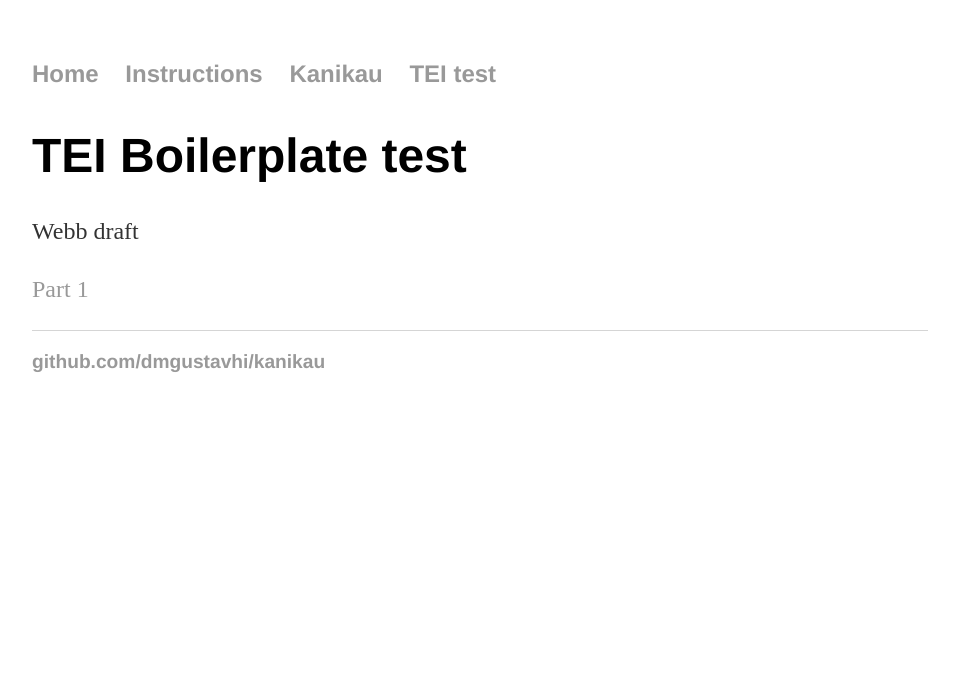
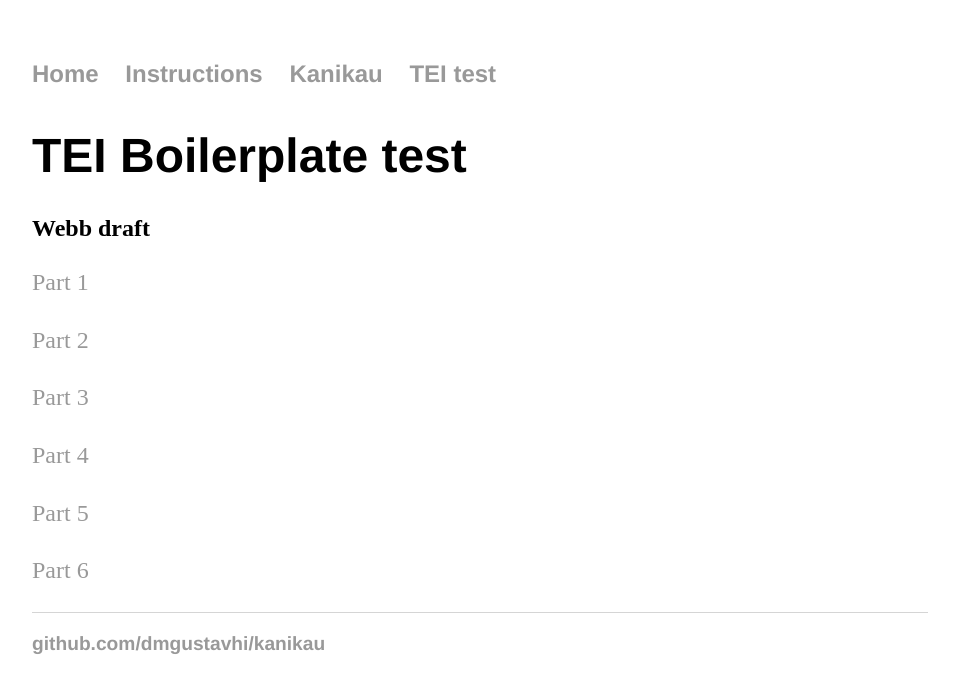
Before and after one commit to dmgustavhi/dmgustavhi.github.io, a Jekyll site: the page built from tei/index.html, in a window 1280 px wide. Shown: the top 693 px of the page, without its empty margins (160-1119 px from the left). Built offline with Jekyll 4.4.1, drawn with Linux system fonts in a browser that asks for light colours.

Commit message:
Update index.html

```diff
--- a/tei/index.html
+++ b/tei/index.html
@@ -4,7 +4,11 @@ title: TEI Test
 ---
 <div class="blurb">
 	<h1>TEI Boilerplate test</h1>
-	<p>Webb draft</p>
-  <p><a href="">Part 1</a></p>
-
+	<h2>Webb draft</h2>
+	<p><a href="">Part 1</a></p>
+	<p><a href="">Part 2</a></p>
+	<p><a href="">Part 3</a></p>
+	<p><a href="">Part 4</a></p>
+	<p><a href="https://github.com/dmgustavhi/dmgustavhi.github.io/blob/master/tei/TEI-Boilerplate-master/TEI-Boilerplate-master/dist/content/Webbsection5final.xml">Part 5</a></p>
+	<p><a href="">Part 6</a></p>
 </div><!-- /.blurb -->
```
